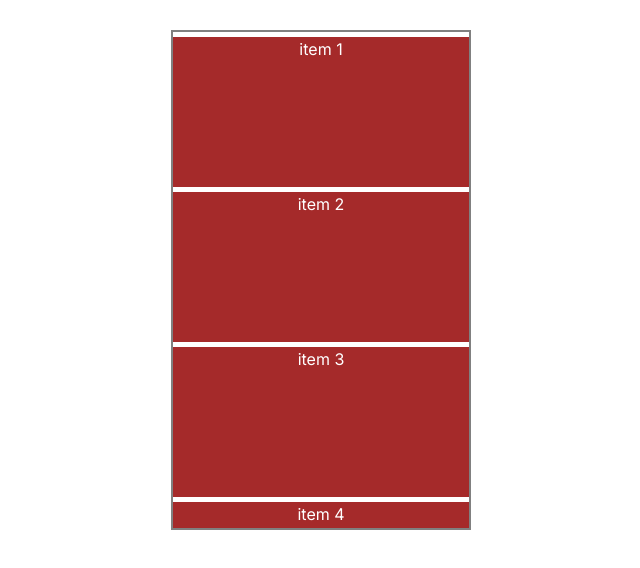
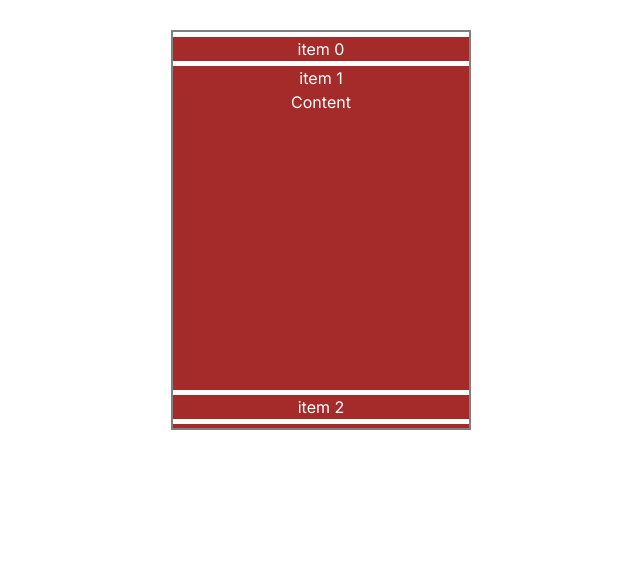
Before and after one commit to XiaolongWang-Rocky/next-sandbox, a Next.js app: page /auto-scroll in a window 1280 px wide. Shown: the top 568 px of the page, without its empty margins (319-959 px from the left). Built offline with nearby package versions, Linux system fonts and the light colour scheme.

Commit message:
auto-scroll fixed up

```diff
--- a/src/app/(pages)/auto-scroll/page.tsx
+++ b/src/app/(pages)/auto-scroll/page.tsx
@@ -1,12 +1,14 @@
 'use client'
 import { Link, DirectLink, Element, Events, animateScroll as scroll, scrollSpy, scroller } from 'react-scroll'
 import { Box } from '@mui/material'
+import { useState } from 'react'
 
 export default function Page() {
     const dataList = Array.from({length: 10}, (_, i) => i+1)
+    const [category, setCategory] = useState(1)
     const scrollToX = (x: any) => {
-        console.log(x)
-        scroller.scrollTo(x, {
+        setCategory(x)
+        scroller.scrollTo('item,' + x, {
             duration: 500,
             delay: 0,
             smooth: 'easeInOutQuart',
@@ -14,12 +16,23 @@ export default function Page() {
         })
     }
 
-    return <Element id='scroll-container' style={{height: '500px', width: '300px', margin: '30px auto', overflow: 'auto', border: '2px solid gray'}}>
+    return <Box sx={{height: '400px', width: '300px', margin: '30px auto', border: '2px solid gray'}}>
+        <Element id='scroll-container' style={{height: '100%', overflow: 'auto'}}>
+            <Box
+            sx={{
+                backgroundColor: 'brown',
+                color: 'white',
+                margin: '5px 0',
+                textAlign: 'center',
+            }}
+            >
+                item 0
+            </Box>
             {
                 dataList.map((item)=><Element
-            name={'item' + item}
+                name={'item,' + item}
                 key={item}
-            onClick={()=>scrollToX('item' + item)}
+                onClick={()=>scrollToX(item)}
                 >
                     <Box
                     sx={{
@@ -27,12 +40,20 @@ export default function Page() {
                         color: 'white',
                         margin: '5px 0',
                         textAlign: 'center',
-                    height: '150px'
                     }}
                     >
                         item {item}
+                        {item === category && <Content />}
                     </Box>
                 </Element>)
             }
         </Element>
+    </Box>
+
 }
+
+function Content() {
+    return <Box sx={{height: '300px', width: '100%'}}>
+        Content
+    </Box>
+}
```
Lines whose indentation alone changed are shown as unchanged.
